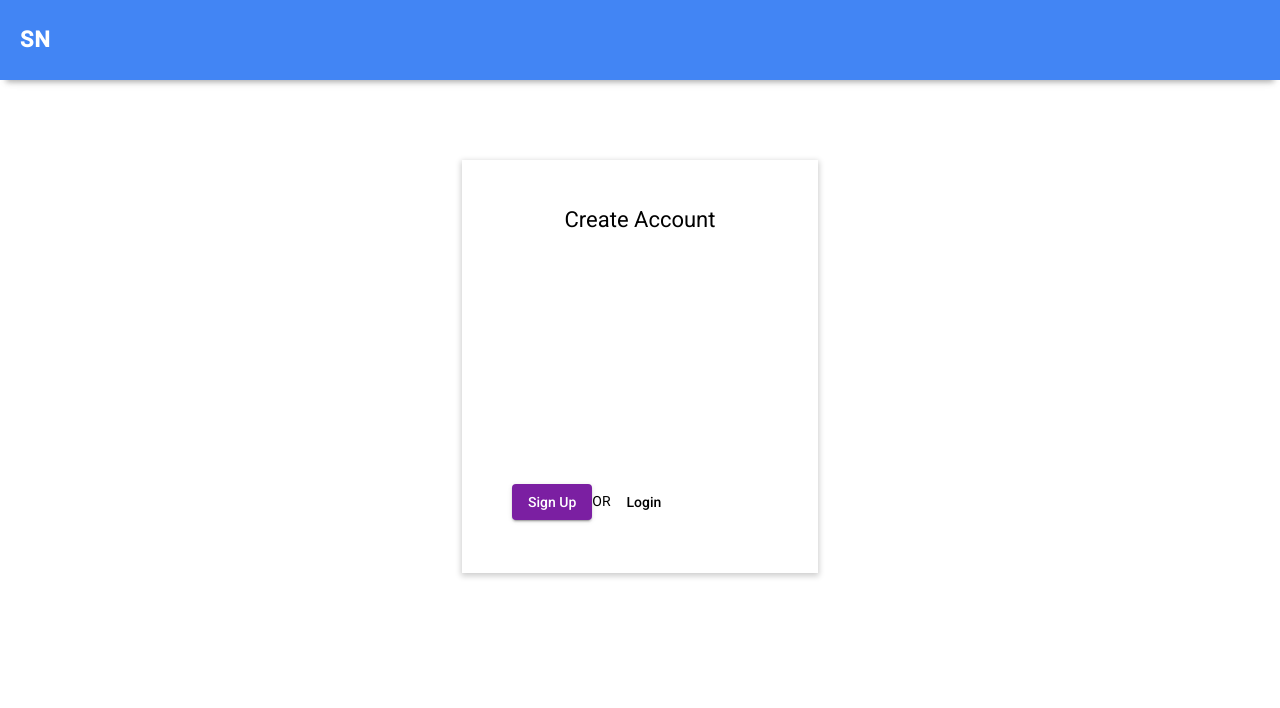
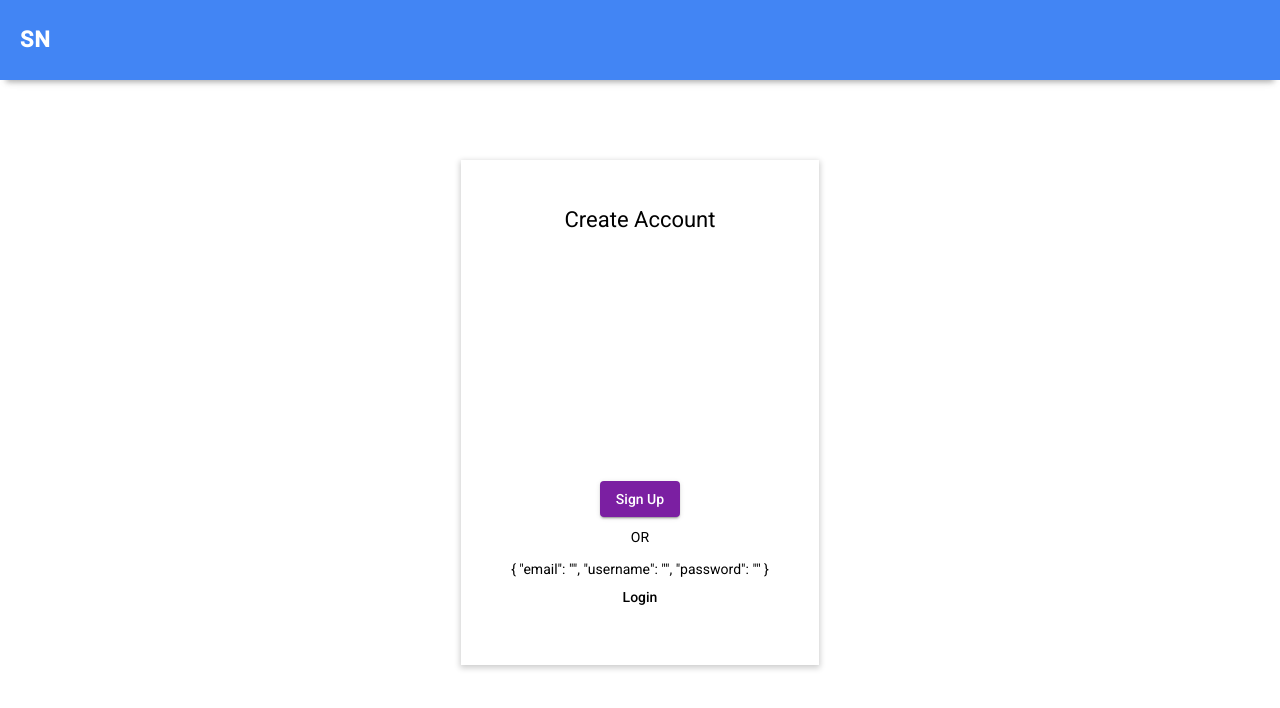
Before and after one commit to mdmuradhossain/ng-social-network, an Angular app: page /signup in a window 1280 px wide. Shown: the top 708 px of the page. Built offline with nearby package versions, Linux system fonts and the light colour scheme.

Commit message:
loginForm and CreateAccountForm implemented

```diff
--- a/src/app/pages/create-account/create-account.component.css
+++ b/src/app/pages/create-account/create-account.component.css
@@ -34,7 +34,7 @@ mat-form-field {
 
 .button-container {
   display: flex;
-  flex-direction: row;
+  flex-direction: column;
   width: 100%;
   align-items: center;
 }
--- a/src/app/pages/create-account/create-account.component.html
+++ b/src/app/pages/create-account/create-account.component.html
@@ -1,18 +1,18 @@
 <div class="container">
   <div class="form-container">
     <div class="title">Create Account</div>
-    <form>
+    <form [formGroup]="createAccountForm">
       <mat-form-field appearance="outline">
         <mat-label>Enter your email</mat-label>
-        <input matInput type="email" />
+        <input matInput type="email" formControlName="email" />
       </mat-form-field>
       <mat-form-field appearance="outline">
         <mat-label>Enter your username</mat-label>
-        <input matInput />
+        <input matInput formControlName="username" />
       </mat-form-field>
       <mat-form-field appearance="outline">
         <mat-label>Enter your password</mat-label>
-        <input matInput type="password" />
+        <input matInput type="password" formControlName="password" />
       </mat-form-field>
 
       <div class="button-container">
@@ -20,6 +20,7 @@
           Sign Up
         </button>
         <p>OR</p>
+        {{ createAccountForm.value | json }}
         <button mat-button routerLink="/login">Login</button>
       </div>
     </form>
--- a/src/app/pages/create-account/create-account.component.ts
+++ b/src/app/pages/create-account/create-account.component.ts
@@ -1,15 +1,19 @@
 import { Component, OnInit } from '@angular/core';
+import { FormBuilder, Validators } from '@angular/forms';
 
 @Component({
   selector: 'app-create-account',
   templateUrl: './create-account.component.html',
-  styleUrls: ['./create-account.component.css']
+  styleUrls: ['./create-account.component.css'],
 })
 export class CreateAccountComponent implements OnInit {
+  constructor(private formBuilder: FormBuilder) {}
 
-  constructor() { }
+  ngOnInit(): void {}
 
-  ngOnInit(): void {
-  }
-
+  createAccountForm = this.formBuilder.group({
+    email: ['', Validators.required, Validators.email],
+    username: ['', Validators.required, Validators.maxLength(10)],
+    password: ['', Validators.required],
+  });
 }
--- a/src/app/pages/login/login.component.css
+++ b/src/app/pages/login/login.component.css
@@ -34,7 +34,7 @@ mat-form-field {
 
 .button-container {
   display: flex;
-  flex-direction: row;
+  flex-direction: column;
   width: 100%;
   align-items: center;
 }
--- a/src/app/pages/login/login.component.html
+++ b/src/app/pages/login/login.component.html
@@ -1,20 +1,21 @@
 <div class="container">
   <div class="form-container">
     <div class="title">Login</div>
-    <form>
+    <form [formGroup]="loginForm">
       <mat-form-field appearance="outline">
         <mat-label>Enter your username</mat-label>
-        <input matInput />
+        <input matInput formControlName="email" />
       </mat-form-field>
       <mat-form-field appearance="outline">
         <mat-label>Enter your password</mat-label>
-        <input matInput type="password" />
+        <input matInput type="password" formControlName="password" />
       </mat-form-field>
       <div class="button-container">
         <button class="login-button" mat-raised-button color="primary">
           Login
         </button>
         <p>OR</p>
+        {{ loginForm.value | json }}
         <button mat-button routerLink="/signup">Create Account</button>
       </div>
     </form>
--- a/src/app/pages/login/login.component.ts
+++ b/src/app/pages/login/login.component.ts
@@ -1,15 +1,18 @@
 import { Component, OnInit } from '@angular/core';
+import { FormBuilder, Validators } from '@angular/forms';
 
 @Component({
   selector: 'app-login',
   templateUrl: './login.component.html',
-  styleUrls: ['./login.component.css']
+  styleUrls: ['./login.component.css'],
 })
 export class LoginComponent implements OnInit {
+  constructor(private formBuilder: FormBuilder) {}
 
-  constructor() { }
+  ngOnInit(): void {}
 
-  ngOnInit(): void {
-  }
-
+  loginForm = this.formBuilder.group({
+    email: ['', Validators.required, Validators.email],
+    password: ['', Validators.required],
+  });
 }
```
Also changed, not shown: src/app/app.module.ts (+8 -2 lines).
